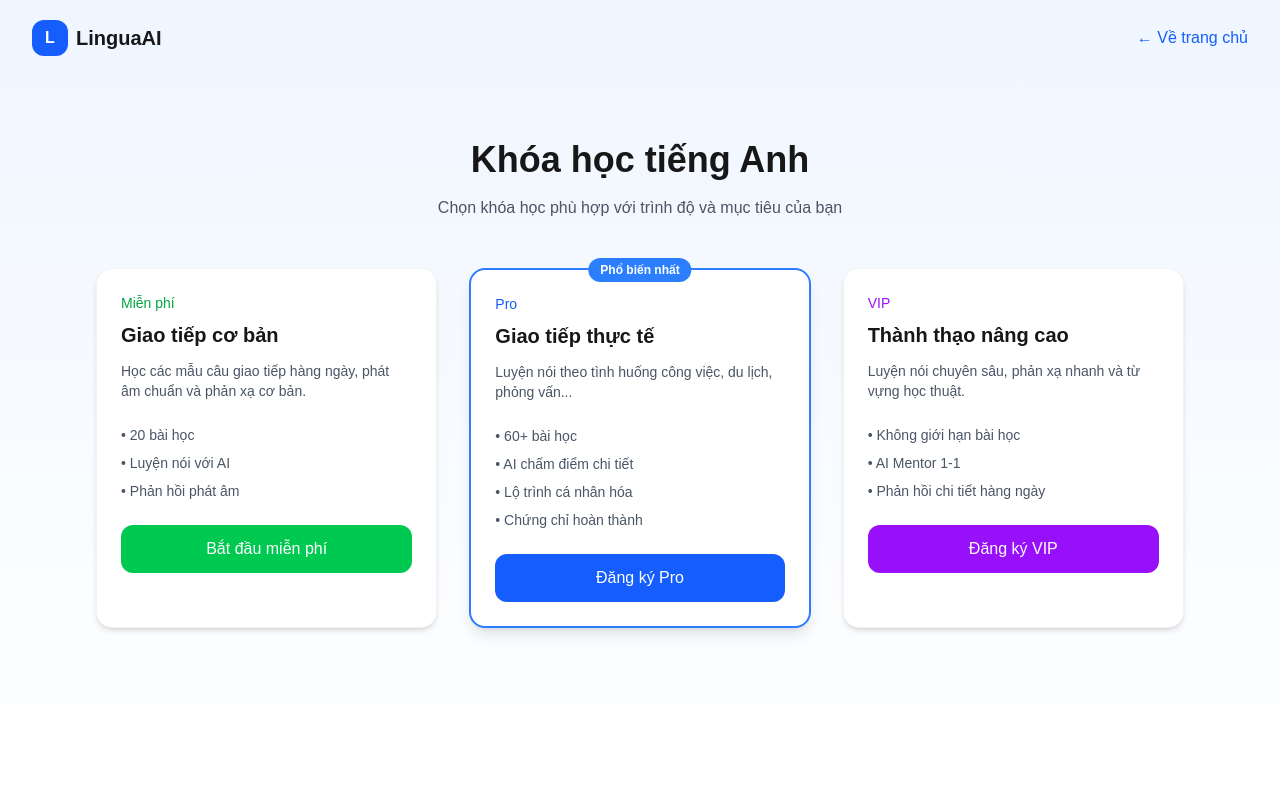
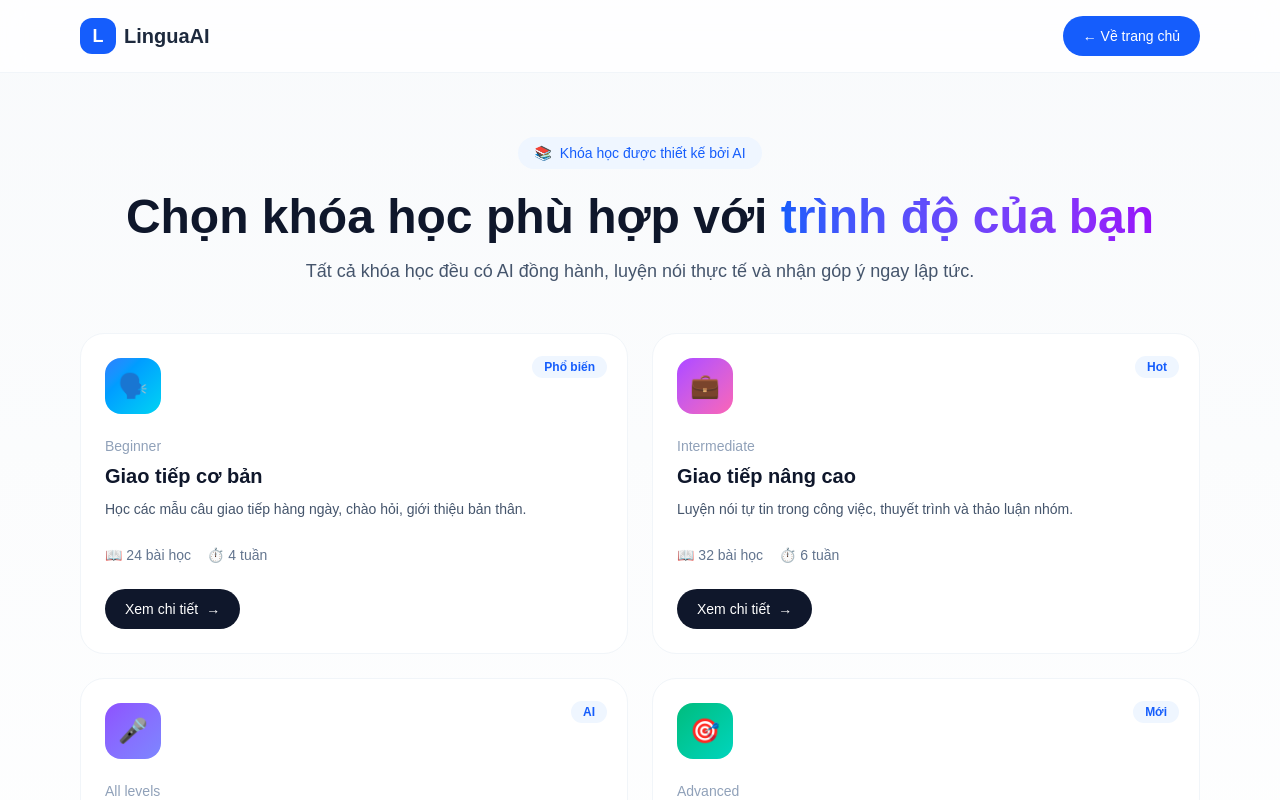
Before and after one commit to DucAnhbtc/nextjs-boilerplate, a Next.js app: page /khoahoc in a window 1280 px wide. Shown: the top 800 px of the page. Built offline with nearby package versions, Linux system fonts and the light colour scheme.

Commit message:
Khóa Học giao diện ngoài

```diff
--- a/app/khoahoc/page.tsx
+++ b/app/khoahoc/page.tsx
@@ -1,78 +1,146 @@
-export default function KhoaHoc() {
+// app/khoahoc/page.tsx
+import Link from "next/link";
+
+const courses = [
+  {
+    id: 1,
+    title: "Giao tiếp cơ bản",
+    level: "Beginner",
+    description: "Học các mẫu câu giao tiếp hàng ngày, chào hỏi, giới thiệu bản thân.",
+    lessons: 24,
+    duration: "4 tuần",
+    color: "from-blue-500 to-cyan-400",
+    badge: "Phổ biến",
+  },
+  {
+    id: 2,
+    title: "Giao tiếp nâng cao",
+    level: "Intermediate",
+    description: "Luyện nói tự tin trong công việc, thuyết trình và thảo luận nhóm.",
+    lessons: 32,
+    duration: "6 tuần",
+    color: "from-purple-500 to-pink-400",
+    badge: "Hot",
+  },
+  {
+    id: 3,
+    title: "Luyện phát âm chuẩn",
+    level: "All levels",
+    description: "AI phân tích và chỉnh sửa phát âm theo thời gian thực.",
+    lessons: 18,
+    duration: "3 tuần",
+    color: "from-violet-500 to-indigo-400",
+    badge: "AI",
+  },
+  {
+    id: 4,
+    title: "IELTS Speaking",
+    level: "Advanced",
+    description: "Luyện Speaking Part 1-2-3 với AI chấm điểm và góp ý chi tiết.",
+    lessons: 40,
+    duration: "8 tuần",
+    color: "from-emerald-500 to-teal-400",
+    badge: "Mới",
+  },
+];
+
+export default function KhoaHocPage() {
   return (
-    <main className="min-h-screen bg-gradient-to-b from-blue-50 to-white">
-      {/* Header đơn giản */}
-      <header className="flex items-center justify-between px-8 py-5 max-w-7xl mx-auto">
-        <div className="flex items-center gap-2">
-          <div className="w-9 h-9 bg-blue-600 rounded-xl flex items-center justify-center text-white font-bold">L</div>
-          <span className="text-xl font-bold">LinguaAI</span>
+    <div className="min-h-screen bg-gradient-to-b from-slate-50 to-white">
+      {/* Header */}
+      <header className="border-b border-slate-100 bg-white/80 backdrop-blur-md sticky top-0 z-50">
+        <div className="max-w-6xl mx-auto px-4 py-4 flex items-center justify-between">
+          <Link href="/" className="flex items-center gap-2">
+            <div className="w-9 h-9 rounded-xl bg-blue-600 flex items-center justify-center text-white font-bold text-lg">
+              L
+            </div>
+            <span className="text-xl font-bold text-slate-800">LinguaAI</span>
+          </Link>
+
+          <Link
+            href="/"
+            className="px-5 py-2.5 rounded-full bg-blue-600 text-white text-sm font-medium hover:bg-blue-700 transition"
+          >
+            ← Về trang chủ
+          </Link>
         </div>
-        <a href="/" className="text-blue-600 font-medium hover:underline">← Về trang chủ</a>
       </header>
 
-      <section className="max-w-6xl mx-auto px-8 py-16">
-        <h1 className="text-4xl font-bold text-center mb-4">Khóa học tiếng Anh</h1>
-        <p className="text-center text-gray-600 mb-12">
-          Chọn khóa học phù hợp với trình độ và mục tiêu của bạn
+      {/* Hero */}
+      <section className="max-w-6xl mx-auto px-4 pt-16 pb-12 text-center">
+        <div className="inline-flex items-center gap-2 px-4 py-1.5 rounded-full bg-blue-50 text-blue-600 text-sm font-medium mb-6">
+          <span>📚</span>
+          <span>Khóa học được thiết kế bởi AI</span>
+        </div>
+
+        <h1 className="text-4xl md:text-5xl font-bold text-slate-900 mb-4">
+          Chọn khóa học phù hợp với{" "}
+          <span className="bg-gradient-to-r from-blue-600 to-purple-600 bg-clip-text text-transparent">
+            trình độ của bạn
+          </span>
+        </h1>
+
+        <p className="text-lg text-slate-600 max-w-2xl mx-auto">
+          Tất cả khóa học đều có AI đồng hành, luyện nói thực tế và nhận góp ý ngay lập tức.
         </p>
+      </section>
 
-        <div className="grid md:grid-cols-3 gap-8">
-          {/* Khóa Free */}
-          <div className="bg-white rounded-2xl shadow-md p-6 border border-gray-100">
-            <div className="text-sm font-medium text-green-600 mb-2">Miễn phí</div>
-            <h3 className="text-xl font-bold mb-3">Giao tiếp cơ bản</h3>
-            <p className="text-gray-600 text-sm mb-6">
-              Học các mẫu câu giao tiếp hàng ngày, phát âm chuẩn và phản xạ cơ bản.
-            </p>
-            <ul className="text-sm text-gray-600 space-y-2 mb-6">
-              <li>• 20 bài học</li>
-              <li>• Luyện nói với AI</li>
-              <li>• Phản hồi phát âm</li>
-            </ul>
-            <button className="w-full bg-green-500 text-white py-3 rounded-xl font-medium hover:bg-green-600 transition">
-              Bắt đầu miễn phí
-            </button>
-          </div>
+      {/* Danh sách khóa học */}
+      <section className="max-w-6xl mx-auto px-4 pb-20">
+        <div className="grid grid-cols-1 md:grid-cols-2 gap-6">
+          {courses.map((course) => (
+            <div
+              key={course.id}
+              className="group relative bg-white rounded-3xl border border-slate-100 p-6 hover:shadow-xl hover:border-blue-100 transition-all duration-300"
+            >
+              {/* Badge */}
+              <div className="absolute top-5 right-5">
+                <span className="px-3 py-1 rounded-full text-xs font-semibold bg-blue-50 text-blue-600">
+                  {course.badge}
+                </span>
+              </div>
 
-          {/* Khóa Pro */}
-          <div className="bg-white rounded-2xl shadow-lg p-6 border-2 border-blue-500 relative">
-            <div className="absolute -top-3 left-1/2 -translate-x-1/2 bg-blue-500 text-white text-xs font-bold px-3 py-1 rounded-full">
-              Phổ biến nhất
+              {/* Icon */}
+              <div
+                className={`w-14 h-14 rounded-2xl bg-gradient-to-br ${course.color} flex items-center justify-center text-white text-2xl mb-5`}
+              >
+                {course.id === 1 && "🗣️"}
+                {course.id === 2 && "💼"}
+                {course.id === 3 && "🎤"}
+                {course.id === 4 && "🎯"}
+              </div>
+
+              <div className="mb-1">
+                <span className="text-sm font-medium text-slate-400">
+                  {course.level}
+                </span>
+              </div>
+
+              <h3 className="text-xl font-bold text-slate-900 mb-2 group-hover:text-blue-600 transition">
+                {course.title}
+              </h3>
+
+              <p className="text-slate-600 text-sm mb-6 leading-relaxed">
+                {course.description}
+              </p>
+
+              <div className="flex items-center gap-4 text-sm text-slate-500 mb-6">
+                <span className="flex items-center gap-1.5">
+                  📖 {course.lessons} bài học
+                </span>
+                <span className="flex items-center gap-1.5">
+                  ⏱️ {course.duration}
+                </span>
+              </div>
+
+              <button className="inline-flex items-center gap-2 px-5 py-2.5 rounded-full bg-slate-900 text-white text-sm font-medium hover:bg-blue-600 transition">
+                Xem chi tiết
+                <span>→</span>
+              </button>
             </div>
-            <div className="text-sm font-medium text-blue-600 mb-2">Pro</div>
-            <h3 className="text-xl font-bold mb-3">Giao tiếp thực tế</h3>
-            <p className="text-gray-600 text-sm mb-6">
-              Luyện nói theo tình huống công việc, du lịch, phỏng vấn...
-            </p>
-            <ul className="text-sm text-gray-600 space-y-2 mb-6">
-              <li>• 60+ bài học</li>
-              <li>• AI chấm điểm chi tiết</li>
-              <li>• Lộ trình cá nhân hóa</li>
-              <li>• Chứng chỉ hoàn thành</li>
-            </ul>
-            <button className="w-full bg-blue-600 text-white py-3 rounded-xl font-medium hover:bg-blue-700 transition">
-              Đăng ký Pro
-            </button>
-          </div>
-
-          {/* Khóa VIP */}
-          <div className="bg-white rounded-2xl shadow-md p-6 border border-gray-100">
-            <div className="text-sm font-medium text-purple-600 mb-2">VIP</div>
-            <h3 className="text-xl font-bold mb-3">Thành thạo nâng cao</h3>
-            <p className="text-gray-600 text-sm mb-6">
-              Luyện nói chuyên sâu, phản xạ nhanh và từ vựng học thuật.
-            </p>
-            <ul className="text-sm text-gray-600 space-y-2 mb-6">
-              <li>• Không giới hạn bài học</li>
-              <li>• AI Mentor 1-1</li>
-              <li>• Phản hồi chi tiết hàng ngày</li>
-            </ul>
-            <button className="w-full bg-purple-600 text-white py-3 rounded-xl font-medium hover:bg-purple-700 transition">
-              Đăng ký VIP
-            </button>
-          </div>
+          ))}
         </div>
       </section>
-    </main>
+    </div>
   );
 }
```
